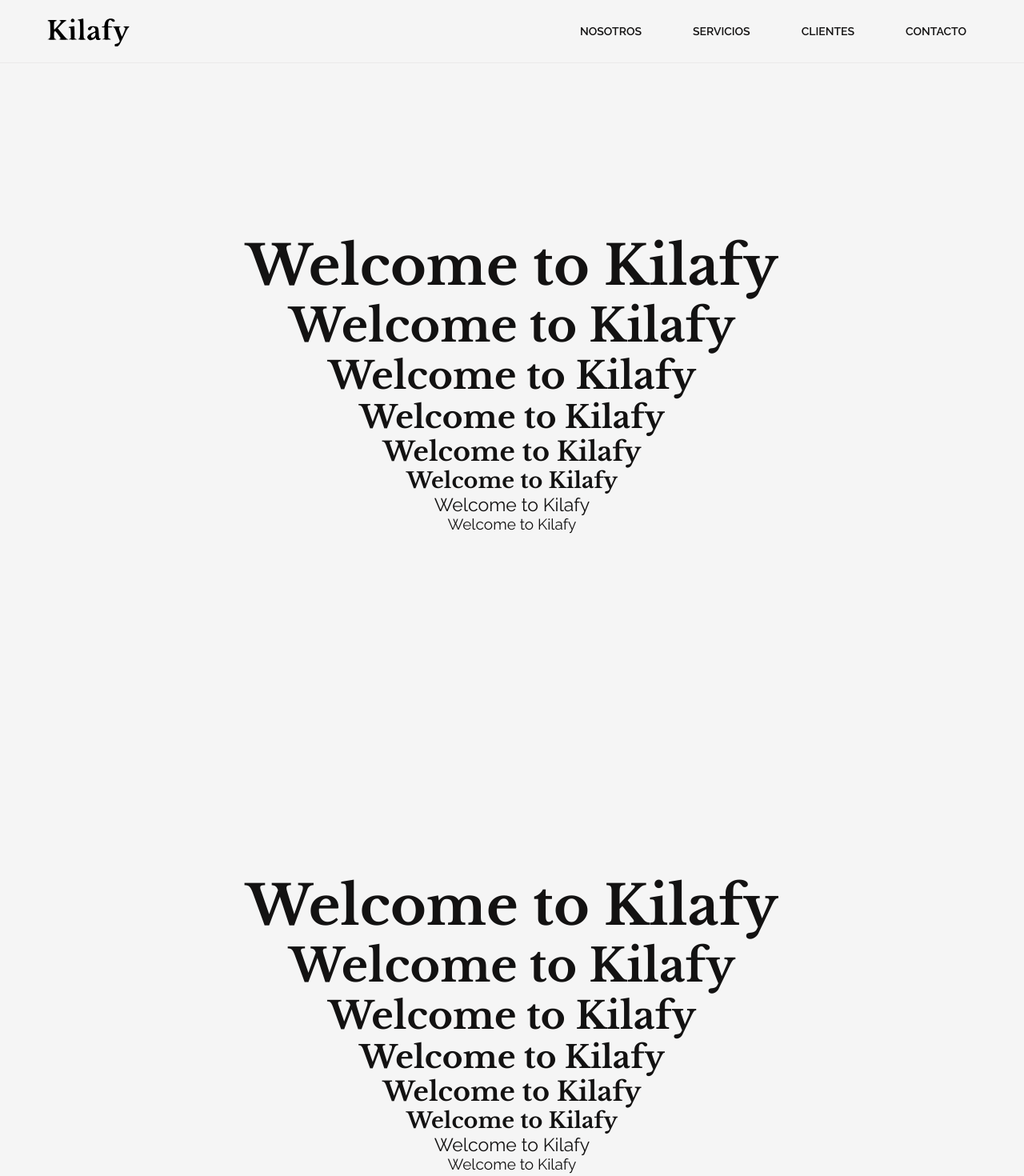
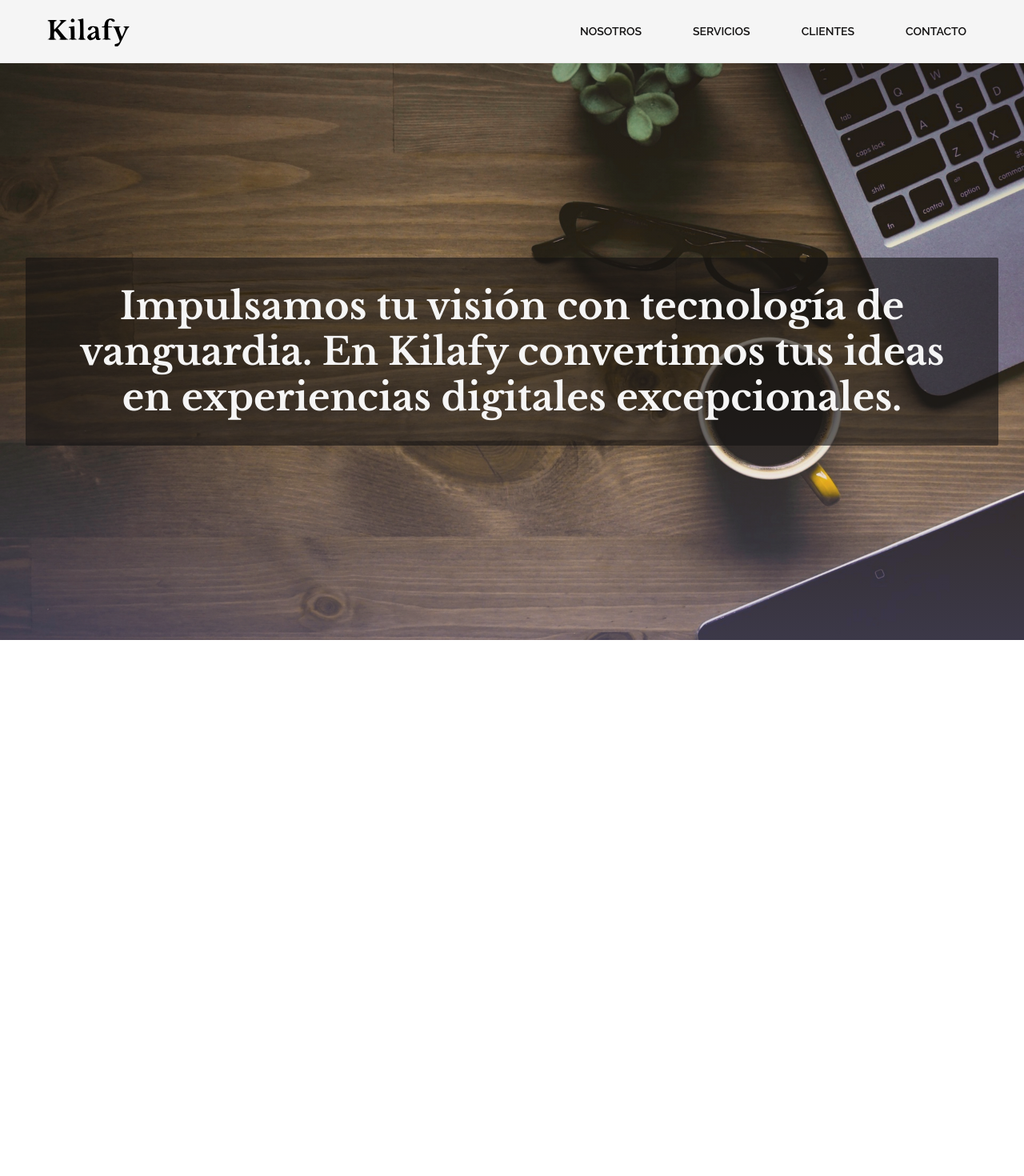
Before and after one commit to Kilafy/kilafy, a React (Vite) app: page / in a window 1280 px wide. Shown: the top 1470 px of the page at 80% size. After the commit the page ends 800 px from the top, so only its background shows below. Built offline with nearby package versions, Linux system fonts and the light colour scheme.

Commit message:
Add hero

```diff
--- a/src/App.jsx
+++ b/src/App.jsx
@@ -1,34 +1,12 @@
 import Header from "./components/Header";
+import Hero from "./components/Hero";
 
 const App = () => {
   return (
     <>
       <div className="pt-[71px] lg:pt-[79px] bg-color-2">
         <Header />
-        <div className="flex flex-col w-full h-screen justify-center items-center">
-          <div className="flex flex-col items-center">
-            <h1 className="h1">Welcome to Kilafy</h1>
-            <h2 className="h2">Welcome to Kilafy</h2>
-            <h3 className="h3">Welcome to Kilafy</h3>
-            <h4 className="h4">Welcome to Kilafy</h4>
-            <h5 className="h5">Welcome to Kilafy</h5>
-            <h6 className="h6">Welcome to Kilafy</h6>
-            <p className="p">Welcome to Kilafy</p>
-            <p className="small">Welcome to Kilafy</p>
-          </div>
-        </div>
-        <div className="flex flex-col w-full h-screen justify-center items-center">
-          <div className="flex flex-col items-center">
-            <h1 className="h1">Welcome to Kilafy</h1>
-            <h2 className="h2">Welcome to Kilafy</h2>
-            <h3 className="h3">Welcome to Kilafy</h3>
-            <h4 className="h4">Welcome to Kilafy</h4>
-            <h5 className="h5">Welcome to Kilafy</h5>
-            <h6 className="h6">Welcome to Kilafy</h6>
-            <p className="p">Welcome to Kilafy</p>
-            <p className="small">Welcome to Kilafy</p>
-          </div>
-        </div>
+        <Hero />
       </div>
     </>
   );
--- a/src/components/Header.jsx
+++ b/src/components/Header.jsx
@@ -1,6 +1,6 @@
 import { useState } from "react";
 import { disablePageScroll, enablePageScroll } from "scroll-lock";
-import { navigation } from "../constants/index";
+import { navigation } from "../constants";
 import logo from "/assets/logo/svg/Logo_Negro_Sin_Fondo.svg";
 import MenuSvg from "./design/MenuSvg";
 
@@ -28,7 +28,7 @@
       className={`fixed top-0 left-0 w-full z-50 border-b border-color-3 border-opacity-5
         ${openMenu ? "bg-color-2/100" : "bg-color-2/90 backdrop-blur-sm"}
         lg:backdrop-blur-sm`}>
-      <div className="flex items-center px-5 justify-between lg:px-7 xl:px-10 xl:py-1">
+      <div className="flex items-center px-5 justify-between lg:px-7 xl:px-10 lg:py-1">
         <a className="block xl:mr-8" href="#hero">
           <img src={logo} width={140} height={70} alt="Kilafy" />
         </a>
--- /dev/null
+++ b/src/components/Hero.jsx
@@ -0,0 +1,24 @@
+import { heroContent } from "../constants";
+
+const Hero = () => {
+  return (
+    <div className="flex items-center h-[calc(100vh-71px)] lg:h-[calc(100vh-79px)] bg-color-3 relative">
+      <div className="absolute top-0 left-0 w-full h-full z-0">
+        <div className="relative w-full h-full">
+          <img
+            src={heroContent.background}
+            alt="Hero"
+            className="w-full h-full object-cover"
+          />
+          <div className="absolute inset-0 bg-gradient-to-b from-color-3 via-color-1/5 to-color-4/100 opacity-30"></div>
+        </div>
+      </div>
+
+      <div className="flex items-center justify-center w-full min-h-fit text-center p-8 m-8 text-color-2 z-10 bg-color-3/60 rounded-sm">
+        <h1 className="h3">{heroContent.title}</h1>
+      </div>
+    </div>
+  );
+};
+
+export default Hero;
--- a/src/constants/index.js
+++ b/src/constants/index.js
@@ -20,3 +20,9 @@
     url: "#contacto",
   },
 ];
+
+export const heroContent = {
+  title:
+    "Impulsamos tu visión con tecnología de vanguardia. En Kilafy convertimos tus ideas en experiencias digitales excepcionales.",
+  background: "/assets/images/IMG_20.webp",
+};
```
Also changed, not shown: public/assets/images/IMG_20.webp (added).
